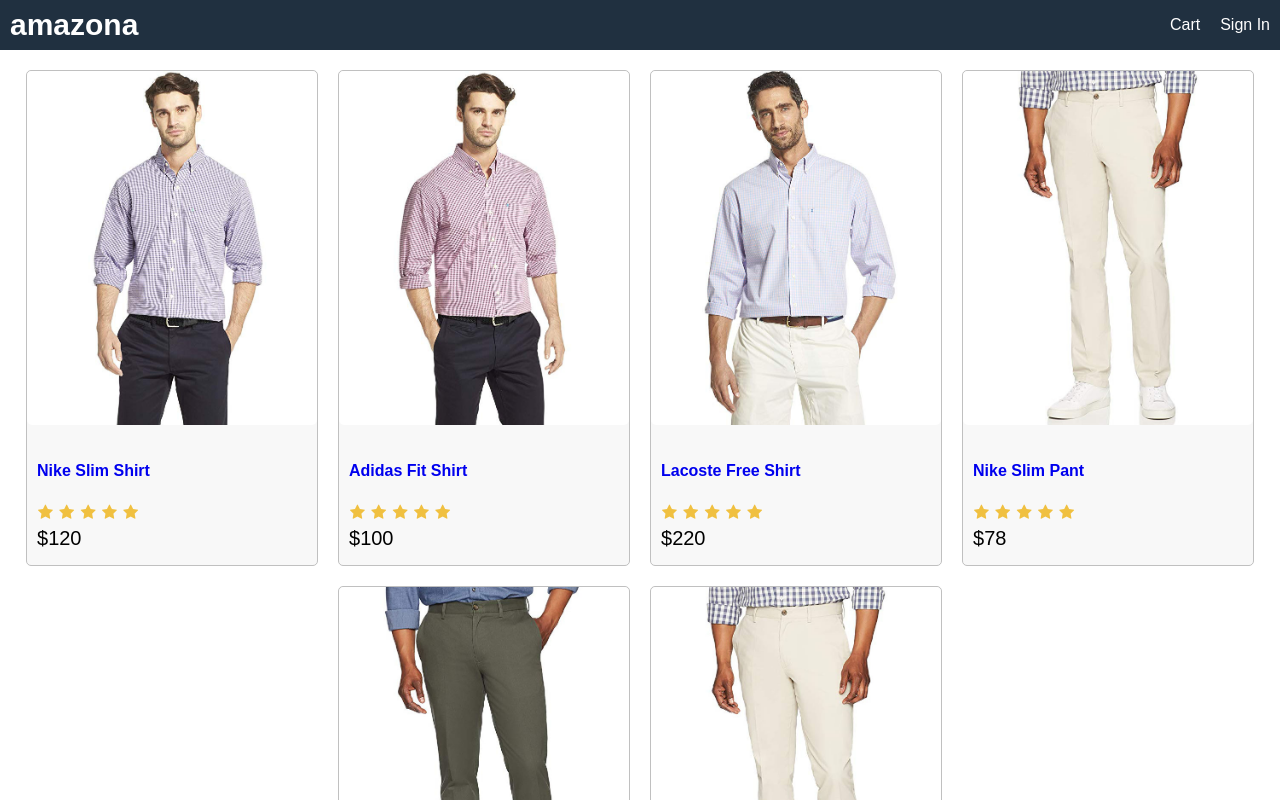
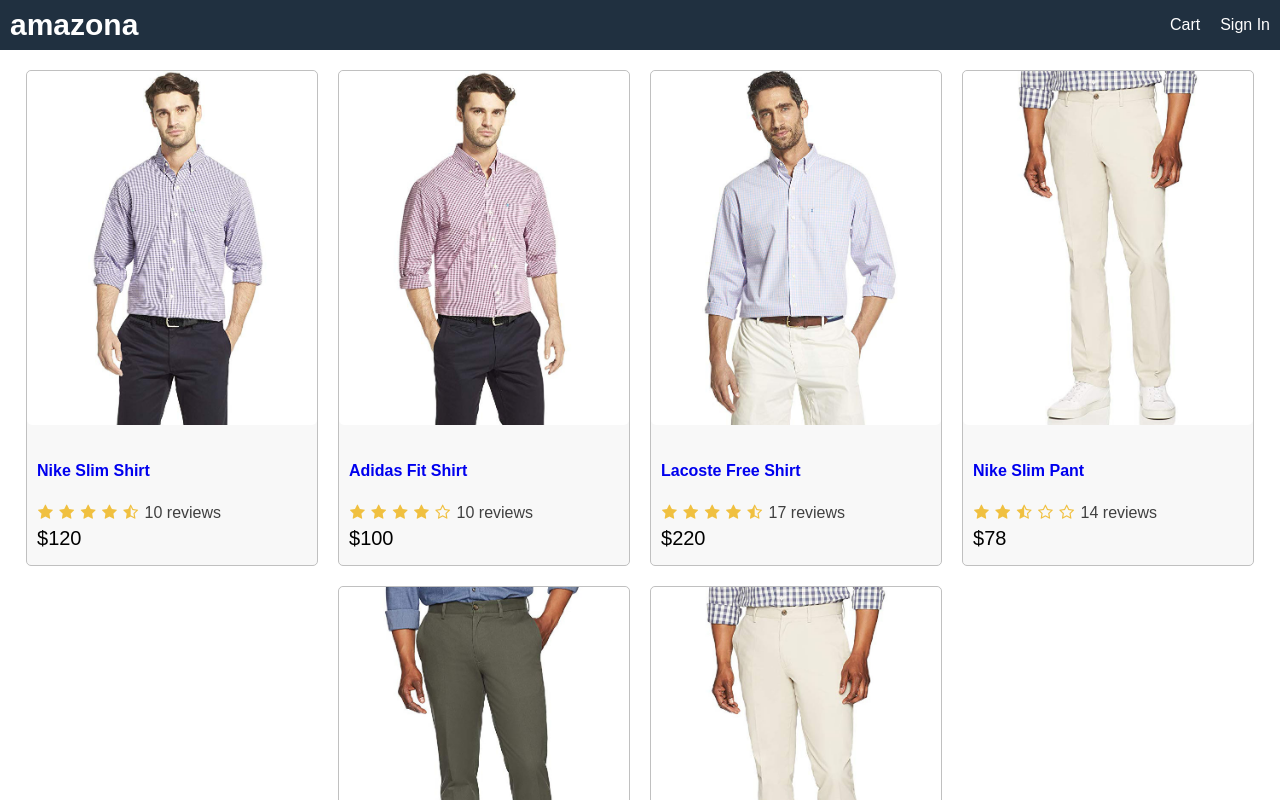
Before and after one commit to sumanyaram/amazona, a React (Create React App) app in the folder frontend/: page / in a window 1280 px wide. Shown: the top 800 px of the page. Built offline with nearby package versions, Linux system fonts and the light colour scheme.

Commit message:
ratings and review functional component

```diff
--- a/frontend/src/App.js
+++ b/frontend/src/App.js
@@ -1,4 +1,5 @@
 import React from 'react';
+import Product from './components/product';
 import data from './data';
 
 function App() {
@@ -20,27 +21,9 @@
                 <div className="row center">
                     {
                         data.products.map((product) => (
-                        <div key={product._id} className="card">
-                            <a href={`/product/${product._id}`}>
-                                <img className="medium" src={product.image} alt={product.name} />
-                            </a>
-                            <div className="card-body">
-                                <a href={`/product/${product._id}`}>
-                                    <h2>{product.name}</h2>
-                                </a>
-                                <div className="rating">
-                                    <span> <i className="fa fa-star"></i> </span>
-                                    <span> <i className="fa fa-star"></i> </span>
-                                    <span> <i className="fa fa-star"></i> </span>
-                                    <span> <i className="fa fa-star"></i> </span>
-                                    <span> <i className="fa fa-star"></i> </span>
-                                </div>
-                                <div className="price">${product.price}</div>
-                            </div>
-                        </div>
+                        <Product key={product._id} product={product}></Product>
                         ) )
                     }
-
                 </div>
             </div>
         </main>
--- /dev/null
+++ b/frontend/src/components/product.js
@@ -0,0 +1,25 @@
+import React from 'react'
+import Rating from './rating';
+
+function Product(props) {
+    const {product} = props;
+    return (
+        <div key={product._id} className="card">
+                            <a href={`/product/${product._id}`}>
+                                <img className="medium" src={product.image} alt={product.name} />
+                            </a>
+                            <div className="card-body">
+                                <a href={`/product/${product._id}`}>
+                                    <h2>{product.name}</h2>
+                                </a>
+                                <Rating
+                                    rating={product.rating}
+                                    numViews={product.numReviews}>
+                                </Rating>
+                                <div className="price">${product.price}</div>
+                            </div>
+                        </div>
+    )
+}
+
+export default Product
--- /dev/null
+++ b/frontend/src/components/rating.js
@@ -0,0 +1,61 @@
+import React from 'react'
+
+function Rating(props) {
+    const {rating, numViews} = props;
+    return (
+        <div className="rating">
+            <span>
+                <i
+                className={
+                    rating >= 1
+                    ? 'fa fa-star'
+                    : rating >= 0.5
+                    ? 'fa fa-star-half-o'
+                    : 'fa fa-star-o'
+                }
+                ></i> </span>
+            <span> <i
+                className={
+                    rating >= 2
+                    ? 'fa fa-star'
+                    : rating >= 1.5
+                    ? 'fa fa-star-half-o'
+                    : 'fa fa-star-o'
+                }
+                ></i> </span>
+            <span><i
+                className={
+                    rating >= 3
+                    ? 'fa fa-star'
+                    : rating >= 2.5
+                    ? 'fa fa-star-half-o'
+                    : 'fa fa-star-o'
+                }
+                ></i> </span>
+            <span> <i
+                className={
+                    rating >= 4
+                    ? 'fa fa-star'
+                    : rating >= 3.5
+                    ? 'fa fa-star-half-o'
+                    : 'fa fa-star-o'
+                }
+                ></i> </span>
+            <span> <i
+                className={
+                    rating >= 5
+                    ? 'fa fa-star'
+                    : rating >= 4.5
+                    ? 'fa fa-star-half-o'
+                    : 'fa fa-star-o'
+                }
+                ></i> </span>
+                <span>
+                    { numViews + ' reviews' }
+                </span>
+
+        </div>
+    )
+}
+
+export default Rating
--- a/frontend/src/data.js
+++ b/frontend/src/data.js
@@ -43,7 +43,7 @@
             price: 78,
             countInStock: 15,
             brand: 'Nike',
-            rating: 4.5,
+            rating: 2.5,
             numReviews: 14,
             description: 'high quality product',
         },
--- a/frontend/src/index.css
+++ b/frontend/src/index.css
@@ -157,3 +157,7 @@
   color: #f0c040;
   margin: 0.1rem;
 }
+
+.rating span:last-child {
+  color: #404040
+}
```
